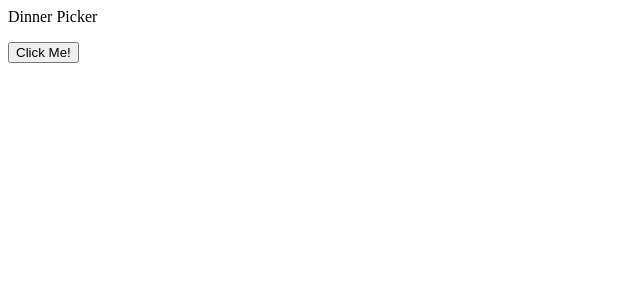
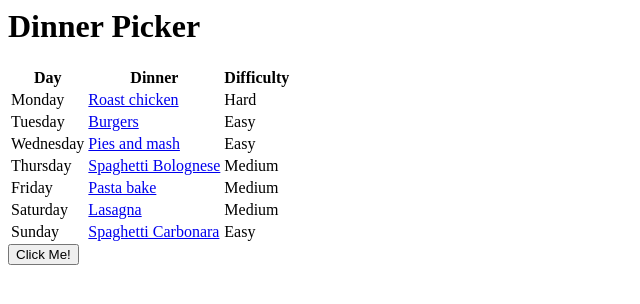
Before and after one commit to KieranWitt/DinnerPicker, a website: page dinnerpicker.html in a window 1280 px wide. Both pictures are taken after a click on the button "Click Me!". Shown: the whole page, without its empty margins (0-640 px from the left). Drawn offline with Linux system fonts and the light colour scheme.

Commit message:
Basic capability

```diff
--- a/dinnerpicker.html
+++ b/dinnerpicker.html
@@ -2,15 +2,58 @@
   <link rel="stylesheet" href="stylesheet.css">
 </head>
 
-<div>
-  <p>
+  <h1>
     Dinner Picker
-  </p>
-  <button type="button" onclick="selectMeal()">Click Me!</button>
+  </h1>
 
+  <table>
+    <tr>
+      <th>Day</th>
+      <th>Dinner</th>
+      <th>Difficulty</th>
+    </tr>
+    <tr>
+      <td>Monday</td>
+      <td><a id='monFood'></a></td>
+      <td id='monDifficulty'></td>
+    </tr>
+    <tr>
+      <td>Tuesday</td>
+      <td><a id='tueFood'></a></td>
+      <td id='tueDifficulty'></td>
+    </tr>
+    <tr>
+      <td>Wednesday</td>
+      <td><a id='wedFood'></a></td>
+      <td id='wedDifficulty'></td>
+    </tr>
+    <tr>
+      <td>Thursday</td>
+      <td><a id='thuFood'></a></td>
+      <td id='thuDifficulty'></td>
+    </tr>
+    <tr>
+      <td>Friday</td>
+      <td><a id='friFood'></a></td>
+      <td id='friDifficulty'></td>
+    </tr>
+    <tr>
+      <td>Saturday</td>
+      <td><a id='satFood'></a></td>
+      <td id='satDifficulty'></td>
+    </tr>
+    <tr>
+      <td>Sunday</td>
+      <td><a id='sunFood'></a></td>
+      <td id='sunDifficulty'></td>
+    </tr>
 
+  </table>
 
-</div>
+  <div id="div1">
+    <button type="button" onclick="selectMeal()">Click Me!</button>
+  </div>
 
-
-<script src="index.js"></script>
+<footer>
+  <script src="index.js"></script>
+</footer>
--- a/index.js
+++ b/index.js
@@ -1,15 +1,34 @@
+
+//Meal objects
+let a = {Food:'Chicken and leek', Link: 'null', Difficulty: 'Easy'};
+let b = {Food:'Spaghetti Bolognese', Link: 'https://www.taste.com.au/recipes/spaghetti-bolognese/335cceba-3913-4172-8a28-44ad7a960ef4', Difficulty: 'Medium'};
+let c = {Food:'Lasagna', Link: 'https://www.taste.com.au/recipes/our-favourite-lasagne/2ac35c7f-3320-48ef-b2cb-ecef75883241', Difficulty: 'Medium'};
+let d = {Food:'Roast lamb', Link: 'https://www.taste.com.au/recipes/traditional-roast-lamb/2acb853a-237b-4177-bb85-fdec7977dbae', Difficulty: 'Hard'};
+let e = {Food:'Roast chicken', Link: 'https://www.taste.com.au/recipes/basic-roast-chicken/3f2100ad-e41b-44b5-bff5-9f5a27261e97', Difficulty: 'Hard'};
+let f = {Food:'Fajitas', Link: 'null', Difficulty: 'Easy'};
+let g = {Food:'Tortilla pizza', Link: 'null', Difficulty: 'Easy'};
+let h = {Food:'Spaghetti Carbonara', Link: 'https://www.taste.com.au/recipes/best-spaghetti-carbonara/e121ffdc-2285-4798-b515-3860d1942eb1', Difficulty: 'Easy'};
+let i = {Food:'Chicken salad', Link: 'null', Difficulty: 'Easy'};
+let j = {Food:'Pies and mash', Link: 'null', Difficulty: 'Easy'};
+let k = {Food:'BBQ', Link: 'null', Difficulty: 'Medium'};
+let l = {Food:'Lamb chops and potatoes', Link: 'null', Difficulty: 'Medium'};
+let m = {Food:'Takeaway', Link: 'null', Difficulty: 'Easy'};
+let n = {Food:'Beans on toast', Link: 'null', Difficulty: 'Easy'};
+let o = {Food:'Sausage and mash', Link: 'null', Difficulty: 'Easy'};
+let p = {Food:'Stir fry', Link: 'https://www.taste.com.au/recipes/sticky-chinese-pork-stir-fry/deb19404-4aea-4f5c-ad5e-cf7974109727', Difficulty: 'Medium'};
+let q = {Food:'Seasoned Chicken and rice', Link: 'null', Difficulty: 'Easy'};
+let r = {Food:'Shepards Pie', Link: 'https://www.taste.com.au/recipes/beef-shepherds-pie/70d1e84f-b2c3-4894-a11d-f6036ad5960c', Difficulty: 'Hard'};
+let s = {Food:'Beef nachos', Link: 'https://www.taste.com.au/recipes/beef-nachos/548cce8f-f9d3-4ca6-9111-029181bc630f', Difficulty: 'Medium'};
+let t = {Food:'Burgers', Link: 'https://www.taste.com.au/recipes/basic-beef-burger/a584ab73-6348-4c78-879e-eb7560965a5f', Difficulty: 'Easy'};
+let u = {Food:'Jacket potato', Link: 'https://www.taste.com.au/recipes/baked-jacket-potatoes/f7f45471-ed48-4cc7-b07b-d1de5a161403', Difficulty: 'Easy'};
+let v = {Food:'Chicken curry', Link: 'https://www.taste.com.au/recipes/chicken-curry-2/bc4b534f-ab9f-4d64-87ec-74250db80a69', Difficulty: 'Medium'};
+let w = {Food:'Chicken enchiladas', Link: 'https://www.taste.com.au/recipes/chicken-enchiladas-tomato-salsa/a577f4e1-bae0-49e4-b888-cce4939f7883', Difficulty: 'Medium'};
+let x = {Food:'Pasta bake', Link: 'https://www.taste.com.au/recipes/chicken-pasta-bake-2/84e050e7-229d-4782-b9e5-ae0186d5293b', Difficulty: 'Medium'};
+let y = {Food:'Chicken bake', Link: 'https://www.taste.com.au/recipes/creamy-chicken-bake/dbd3e14e-5973-480c-90ce-52609e89dc7f', Difficulty: 'Hard'};
+let z = {Food:'Chilli Con Carne', Link: 'https://www.taste.com.au/recipes/chilli-con-carne-10/16d484bb-df3d-4069-bbb9-ea5856407344', Difficulty: 'Easy'};
 
 //Array for meals
-const mealList = [
-  'Food1',
-  'Food2',
-  'Food3',
-  'Food4',
-  'Food5',
-  'Food6',
-  'Food7',
-  'Food8',
-];
+const mealList = [a,b,c,d,e,f,g,h,i,j,k,l,m,n,o,p,q,r,s,t,u,v,w,x,y,z];
 
 //Array for takeaways
 const takeawayList = [
@@ -25,7 +44,7 @@ let dinnersPicked = [];
 //Function for selecting the meals
 const selectMeal = () => {
 dinnersPicked = [];
-tempMealList = mealList;
+let tempMealList = mealList;
 for (i=0; i<7; i++) {
   randomMeal = tempMealList[Math.floor(Math.random() * tempMealList.length)];
   const index = tempMealList.indexOf(randomMeal);
@@ -34,7 +53,39 @@ for (i=0; i<7; i++) {
     };
   dinnersPicked.push(randomMeal);
 };
-  console.log(dinnersPicked);
+
+showMeals(dinnersPicked);
+};
+
+const showMeals = (dinnersPicked) => {
+//Monday
+  document.getElementById('monFood').innerHTML = dinnersPicked[0].Food;
+  document.getElementById('monFood').setAttribute('href', dinnersPicked[0].Link);
+  document.getElementById('monDifficulty').innerHTML = dinnersPicked[0].Difficulty;
+//Tuesday
+  document.getElementById('tueFood').innerHTML = dinnersPicked[1].Food;
+  document.getElementById('tueFood').setAttribute('href', dinnersPicked[1].Link);
+  document.getElementById('tueDifficulty').innerHTML = dinnersPicked[1].Difficulty;
+//Wednesday
+  document.getElementById('wedFood').innerHTML = dinnersPicked[2].Food;
+  document.getElementById('wedFood').setAttribute('href', dinnersPicked[2].Link);
+  document.getElementById('wedDifficulty').innerHTML = dinnersPicked[2].Difficulty;
+//Thursday
+  document.getElementById('thuFood').innerHTML = dinnersPicked[3].Food;
+  document.getElementById('thuFood').setAttribute('href', dinnersPicked[3].Link);
+  document.getElementById('thuDifficulty').innerHTML = dinnersPicked[3].Difficulty;
+//Friday
+  document.getElementById('friFood').innerHTML = dinnersPicked[4].Food;
+  document.getElementById('friFood').setAttribute('href', dinnersPicked[4].Link);
+  document.getElementById('friDifficulty').innerHTML = dinnersPicked[4].Difficulty;
+//Saturday
+  document.getElementById('satFood').innerHTML = dinnersPicked[5].Food;
+  document.getElementById('satFood').setAttribute('href', dinnersPicked[5].Link);
+  document.getElementById('satDifficulty').innerHTML = dinnersPicked[5].Difficulty;
+//Sunday
+  document.getElementById('sunFood').innerHTML = dinnersPicked[6].Food;
+  document.getElementById('sunFood').setAttribute('href', dinnersPicked[6].Link);
+  document.getElementById('sunDifficulty').innerHTML = dinnersPicked[6].Difficulty;
 };
 
 //Function for selecting the takeaways
@@ -42,5 +93,4 @@ const selectTakeaway = () => {
 
 };
 
-//run
-selectMeal();
+//selectMeal();
```
